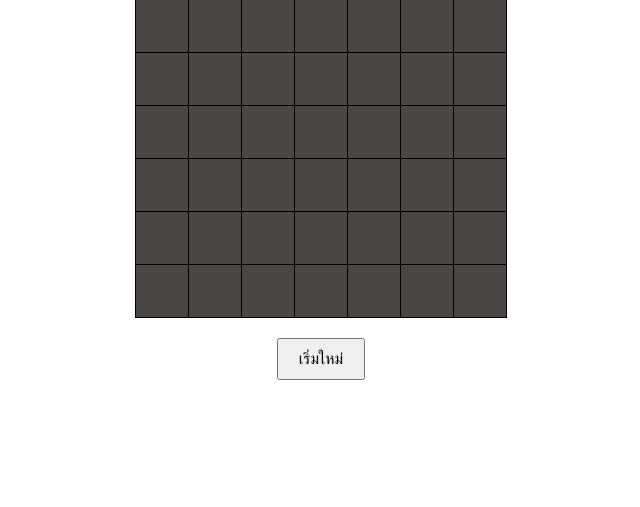
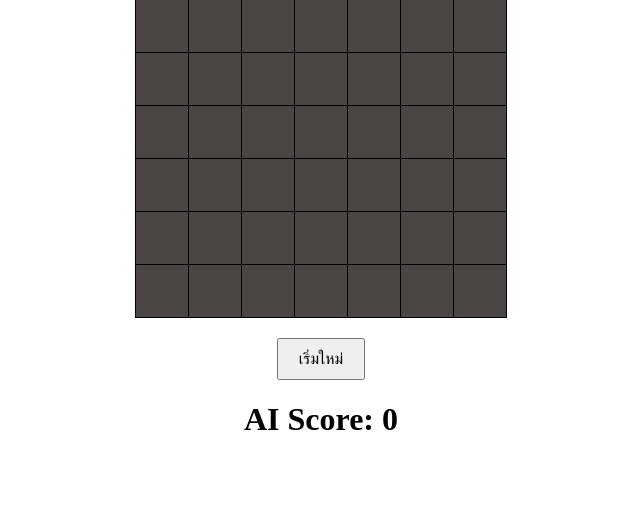
Before and after one commit to BewSorawit/Four-Connect-And-Bot, a Flask app: page / in a window 1280 px wide. Shown: the part 81-588 px from the top of the page, without its empty margins (319-959 px from the left). Run offline with Flask 3, Linux system fonts and the light colour scheme.

Commit message:
ปรับโค้ด
แสดงคะแนนการเลือกของ AI และ ปรับคะแนนแพ้-ชนะ

```diff
--- a/app.py
+++ b/app.py
@@ -96,9 +96,9 @@ def minimax(board, depth, alpha, beta, maximizingPlayer):  #algorthim minimax an
     if depth == 0 or is_terminal:
         if is_terminal:
             if winning_move(board, AI_PIECE):
-                return (None, 100000000000000)
+                return (None, 1000)
             elif winning_move(board, PLAYER_PIECE):
-                return (None, -10000000000000)
+                return (None, -1000)
             else:
                 return (None, 0)
         else:
@@ -169,16 +169,18 @@ def make_move():
         row = get_next_open_row(board, col)
         drop_piece(board, row, col, PLAYER_PIECE)
         if winning_move(board, PLAYER_PIECE):
-            return jsonify({'board': board.tolist(), 'winner': 'Player'})
+            return jsonify({'board': board.tolist(), 'winner': 'Player', 'score': None})
 
-        ai_col, _ = minimax(board, 4, -math.inf, math.inf, True)
+        # AI ใช้ Minimax เพื่อเลือกตำแหน่งที่ดีที่สุด และเก็บคะแนน
+        ai_col, ai_score = minimax(board, 4, -math.inf, math.inf, True)
         if is_valid_location(board, ai_col):
             ai_row = get_next_open_row(board, ai_col)
             drop_piece(board, ai_row, ai_col, AI_PIECE)
             if winning_move(board, AI_PIECE):
-                return jsonify({'board': board.tolist(), 'winner': 'AI'})
+                return jsonify({'board': board.tolist(), 'winner': 'AI', 'score': ai_score})
 
-    return jsonify({'board': board.tolist(), 'winner': ''})
+    return jsonify({'board': board.tolist(), 'winner': '', 'score': ai_score})
+
 
 if __name__ == "__main__":
     app.run(debug=True)
--- a/templates/index.html
+++ b/templates/index.html
@@ -10,6 +10,8 @@
     <h1>Connect Four Black Mode</h1>
     <div id="board"></div>
     <button id="reset-btn">เริ่มใหม่</button>
+    <h1><div id="score-display">AI Score: <span id="ai-score">0</span></div></h1>
+
     <script src="https://code.jquery.com/jquery-3.6.0.min.js"></script>
     <script>
         const ROWS = 6;
@@ -57,6 +59,10 @@
                 success: function(response) {
                     board = response.board;
                     updateBoard();
+
+                    // อัปเดตคะแนน AI
+                    $('#ai-score').text(response.score);
+
                     if (response.winner) {
                         setTimeout(() => {
                             alert(`${response.winner} wins!`);
@@ -78,6 +84,7 @@
 
             $('#reset-btn').click(function() {
                 resetGame();
+                $('#ai-score').text(0);  // รีเซ็ตคะแนน AI เป็น 0
             });
         });
     </script>
```
